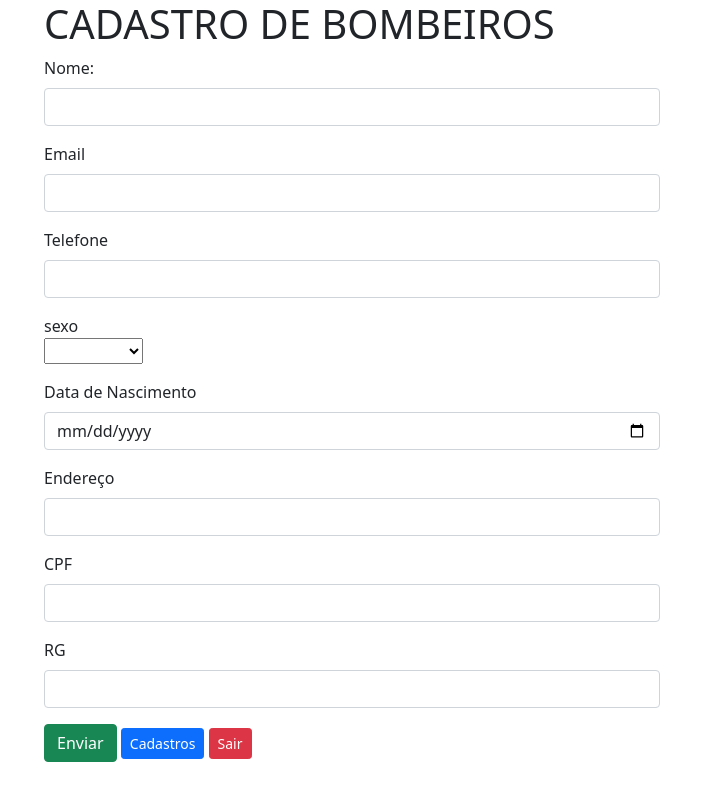
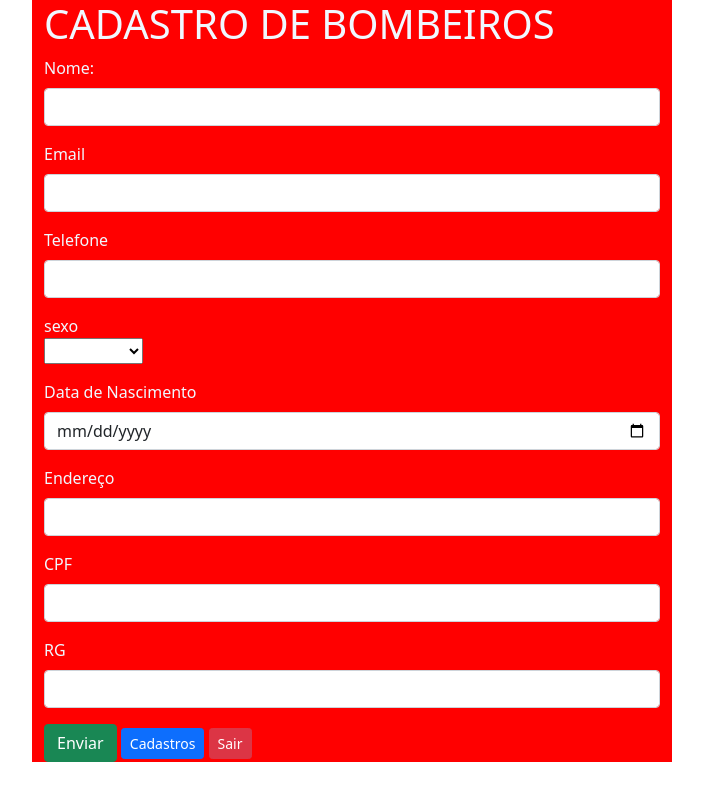
Before and after one commit to DagobertoSilva/CRUD_bombeiro, a PHP site: page /formulario.php in a window 1280 px wide. Shown: the whole page, without its empty margins (288-991 px from the left). Run offline with PHP 8.4, Linux system fonts and the light colour scheme.

Commit message:
form css

```diff
--- /dev/null
+++ b/formulario.css
@@ -0,0 +1,13 @@
+.container {
+    background-color: rgb(255, 0, 0);
+}
+
+label{
+    color: aliceblue;
+}
+p{
+    color: aliceblue;
+}
+h1{
+    color: aliceblue;
+}
--- a/formulario.php
+++ b/formulario.php
@@ -5,7 +5,7 @@
 	<meta name="viewport" content="width=device-width, initial-scale=1">
 <link href="https://cdn.jsdelivr.net/npm/bootstrap@5.1.3/dist/css/bootstrap.min.css" rel="stylesheet"  crossorigin="anonymous">
 <script src="https://cdn.jsdelivr.net/npm/bootstrap@5.1.3/dist/js/bootstrap.bundle.min.js"  crossorigin="anonymous"></script>
-
+<link rel="Stylesheet" type="text/css" href="formulario.css">
 
 
 	<title>FORMULÁRIO DE CADASTRO</title>
```
